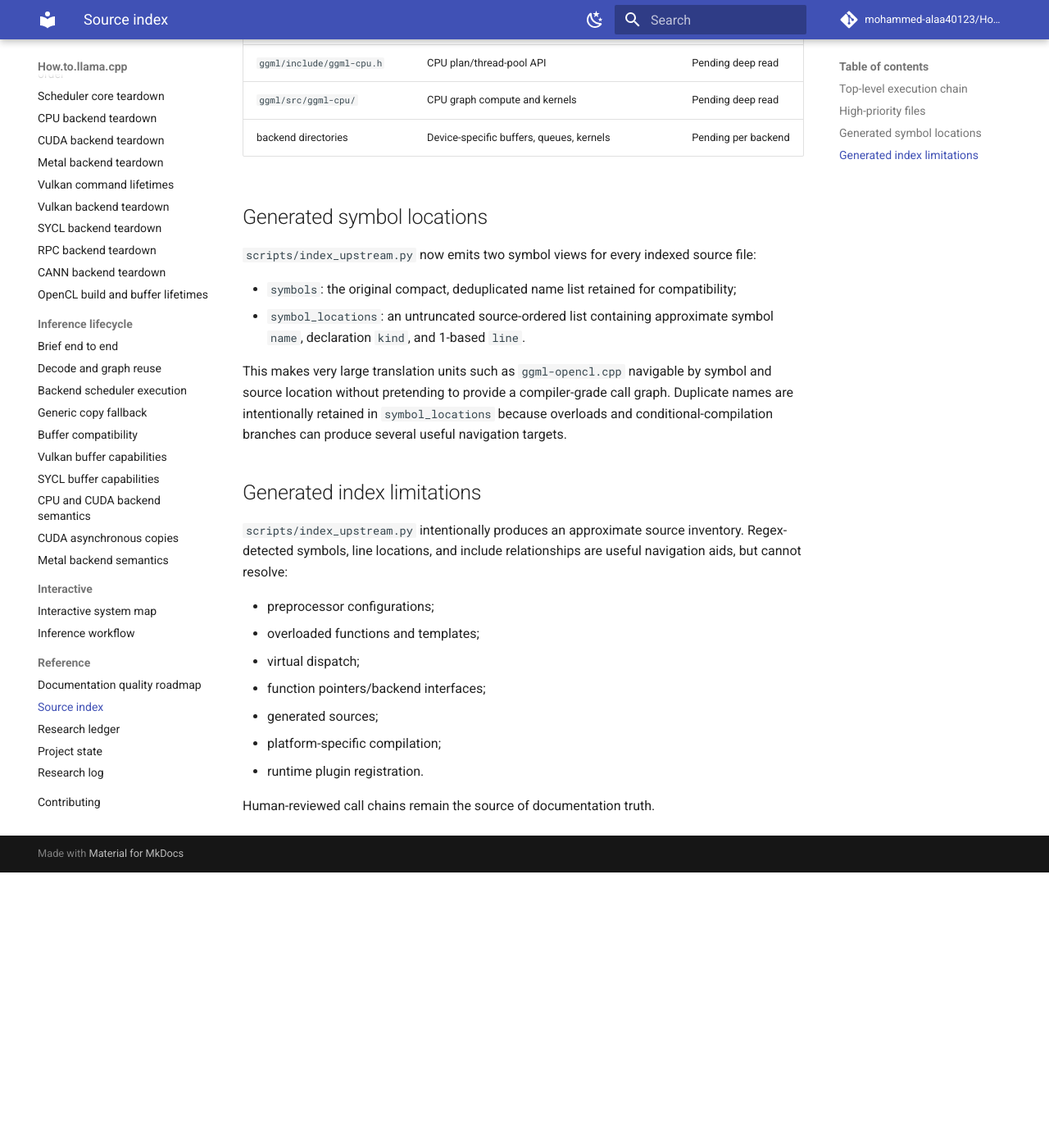
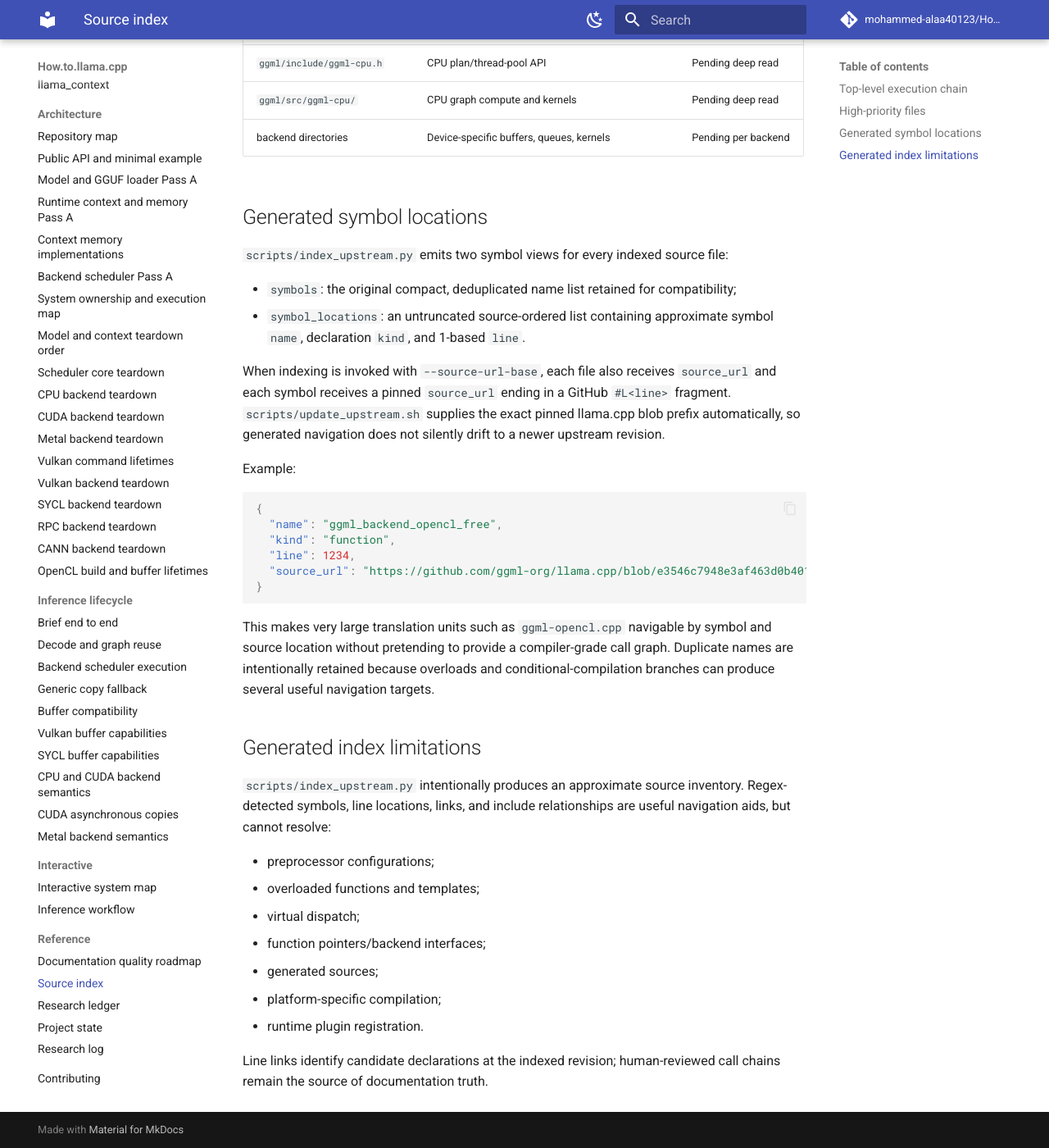
Before and after one commit to mohammed-alaa40123/How.to.llama.cpp, an MkDocs documentation site: the page built from docs/reference/source-index.md, in a window 1280 px wide and 1400 px high, scrolled down 1610 px. Shown: the whole window at 82% size. Built offline with MkDocs 1.6.1 and Material for MkDocs 9.7.7, drawn with Linux system fonts in a browser that asks for light colours; comment, search, counter and statistics services are not loaded; before the commit the page ends 2674 px from its top, so only the background shows below that.

Commit message:
docs: document pinned source links in generated index

````diff
--- a/docs/reference/source-index.md
+++ b/docs/reference/source-index.md
@@ -42,16 +42,29 @@
 
 ## Generated symbol locations
 
-`scripts/index_upstream.py` now emits two symbol views for every indexed source file:
+`scripts/index_upstream.py` emits two symbol views for every indexed source file:
 
 - `symbols`: the original compact, deduplicated name list retained for compatibility;
 - `symbol_locations`: an untruncated source-ordered list containing approximate symbol `name`, declaration `kind`, and 1-based `line`.
 
-This makes very large translation units such as `ggml-opencl.cpp` navigable by symbol and source location without pretending to provide a compiler-grade call graph. Duplicate names are intentionally retained in `symbol_locations` because overloads and conditional-compilation branches can produce several useful navigation targets.
+When indexing is invoked with `--source-url-base`, each file also receives `source_url` and each symbol receives a pinned `source_url` ending in a GitHub `#L<line>` fragment. `scripts/update_upstream.sh` supplies the exact pinned llama.cpp blob prefix automatically, so generated navigation does not silently drift to a newer upstream revision.
+
+Example:
+
+```json
+{
+  "name": "ggml_backend_opencl_free",
+  "kind": "function",
+  "line": 1234,
+  "source_url": "https://github.com/ggml-org/llama.cpp/blob/e3546c7948e3af463d0b401e6421d5a4c2faf565/ggml/src/ggml-opencl/ggml-opencl.cpp#L1234"
+}
+```
+
+This makes very large translation units such as `ggml-opencl.cpp` navigable by symbol and source location without pretending to provide a compiler-grade call graph. Duplicate names are intentionally retained because overloads and conditional-compilation branches can produce several useful navigation targets.
 
 ## Generated index limitations
 
-`scripts/index_upstream.py` intentionally produces an approximate source inventory. Regex-detected symbols, line locations, and include relationships are useful navigation aids, but cannot resolve:
+`scripts/index_upstream.py` intentionally produces an approximate source inventory. Regex-detected symbols, line locations, links, and include relationships are useful navigation aids, but cannot resolve:
 
 - preprocessor configurations;
 - overloaded functions and templates;
@@ -61,4 +74,4 @@
 - platform-specific compilation;
 - runtime plugin registration.
 
-Human-reviewed call chains remain the source of documentation truth.
+Line links identify candidate declarations at the indexed revision; human-reviewed call chains remain the source of documentation truth.
````
